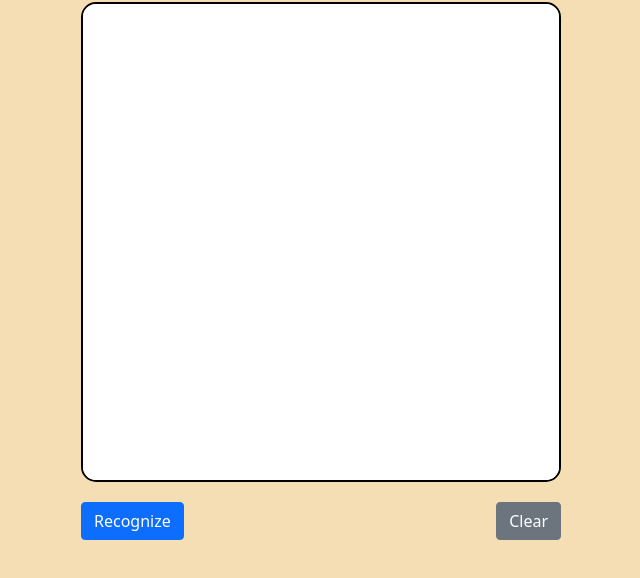
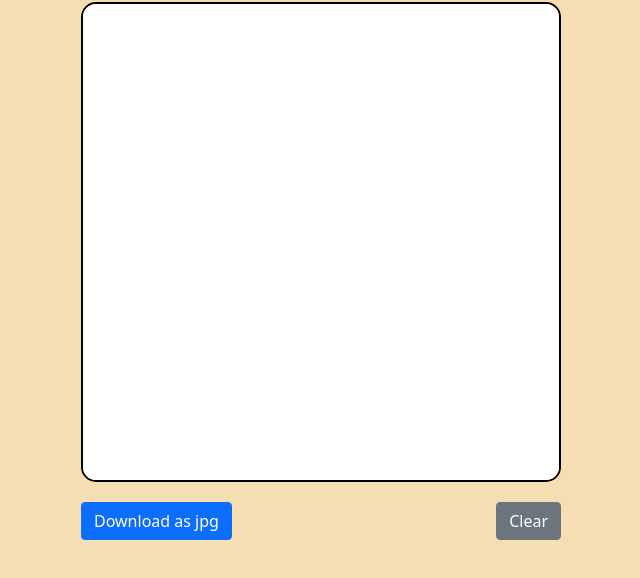
Before and after one commit to zivkaplan/Digit-Recognizer, a plain HTML site: page index.html in a window 1280 px wide. Shown: the part 86-664 px from the top of the page, without its empty margins (319-959 px from the left). Drawn offline with nearby package versions, Linux system fonts and the light colour scheme.

Commit message:
change button text

```diff
--- a/index.html
+++ b/index.html
@@ -804,7 +804,9 @@
             </div>
 
             <div class="buttonDiv">
-                <button class="btn btn-primary recognizeBtn">Recognize</button>
+                <button class="btn btn-primary recognizeBtn">
+                    Download as jpg
+                </button>
                 <button class="btn btn-secondary clearBtn">Clear</button>
             </div>
         </main>
```
